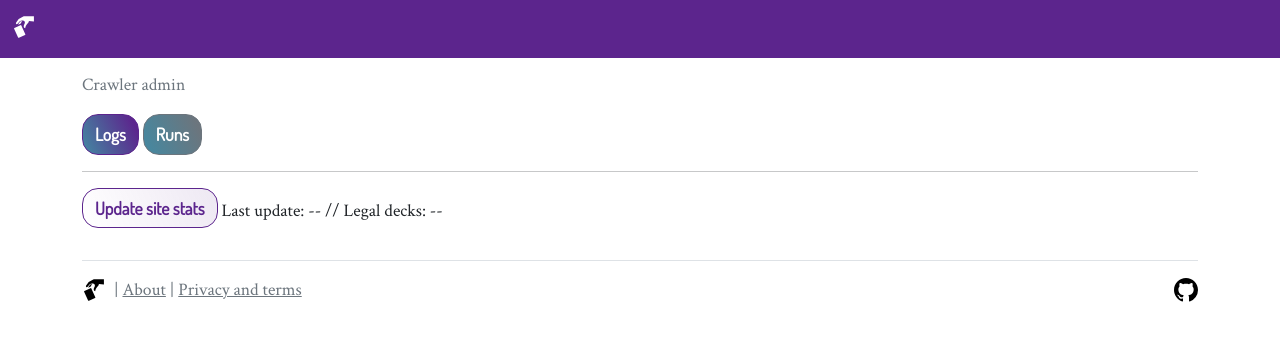
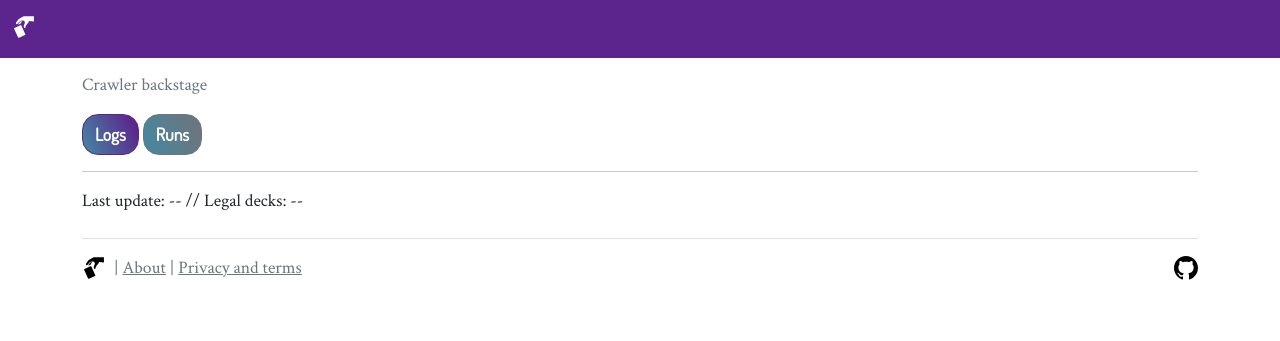
Before and after one commit to PDHdata/SmallFormats, a Django app: template crawler/templates/crawler/index.html in a window 1280 px wide. Shown: the top 341 px of the page. Run offline with Django 3.2, Linux system fonts and the light colour scheme; the template is opened without the code that fills it, so the values that code supplies are empty; some libraries are stand-ins or nearby versions.

Commit message:
expose backstage to non-logged-in users

```diff
--- a/crawler/templates/crawler/index.html
+++ b/crawler/templates/crawler/index.html
@@ -1,10 +1,10 @@
 {% extends 'base.html' %}
-{% block title %}Crawler admin{% endblock %}
+{% block title %}Crawler backstage{% endblock %}
 {% block body %}
 <div class="container" hx-headers='{"X-CSRFToken": "{{ csrf_token }}"}'>
   <nav aria-label="breadcrumb" class="mt-3">
     <ol class="breadcrumb">
-      <li class="breadcrumb-item active" aria-current="page">Crawler admin</li>
+      <li class="breadcrumb-item active" aria-current="page">Crawler backstage</li>
     </ol>
   </nav>
   <div class="mb-3">
@@ -14,7 +14,7 @@
 
   <hr>
   <div>
-    <button hx-post="{% url 'crawler:update-stats' %}" class="btn btn-outline-primary mb-2">Update site stats</button>
+    {% if user_logged_in %}<button hx-post="{% url 'crawler:update-stats' %}" class="btn btn-outline-primary mb-2">Update site stats</button>{% endif %}
     Last update: {{ stats.timestamp|default:"--" }} //
     Legal decks: {{ stats.legal_decks|default:"--" }}
   </div>
```
Also changed, not shown: crawler/templates/crawler/run_detail.html (+4 -4 lines), crawler/views.py (+2 -5 lines).
